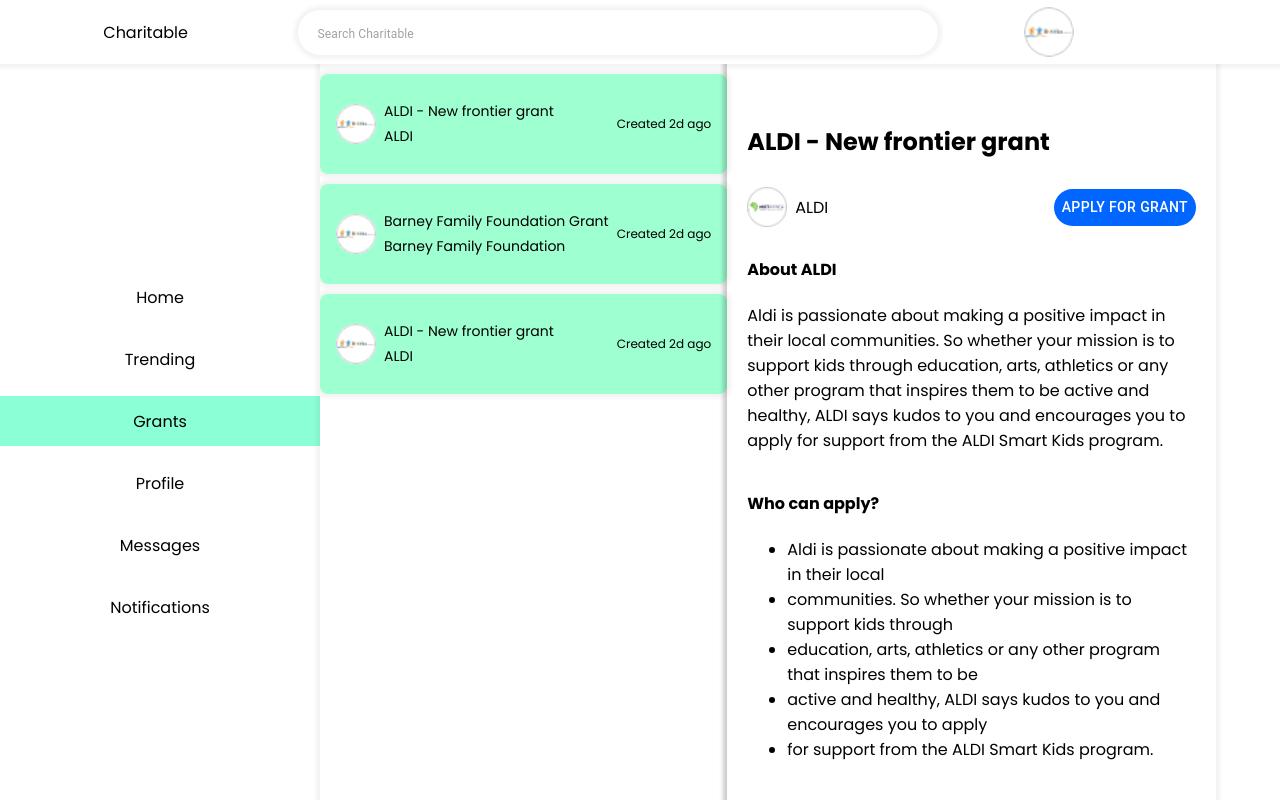
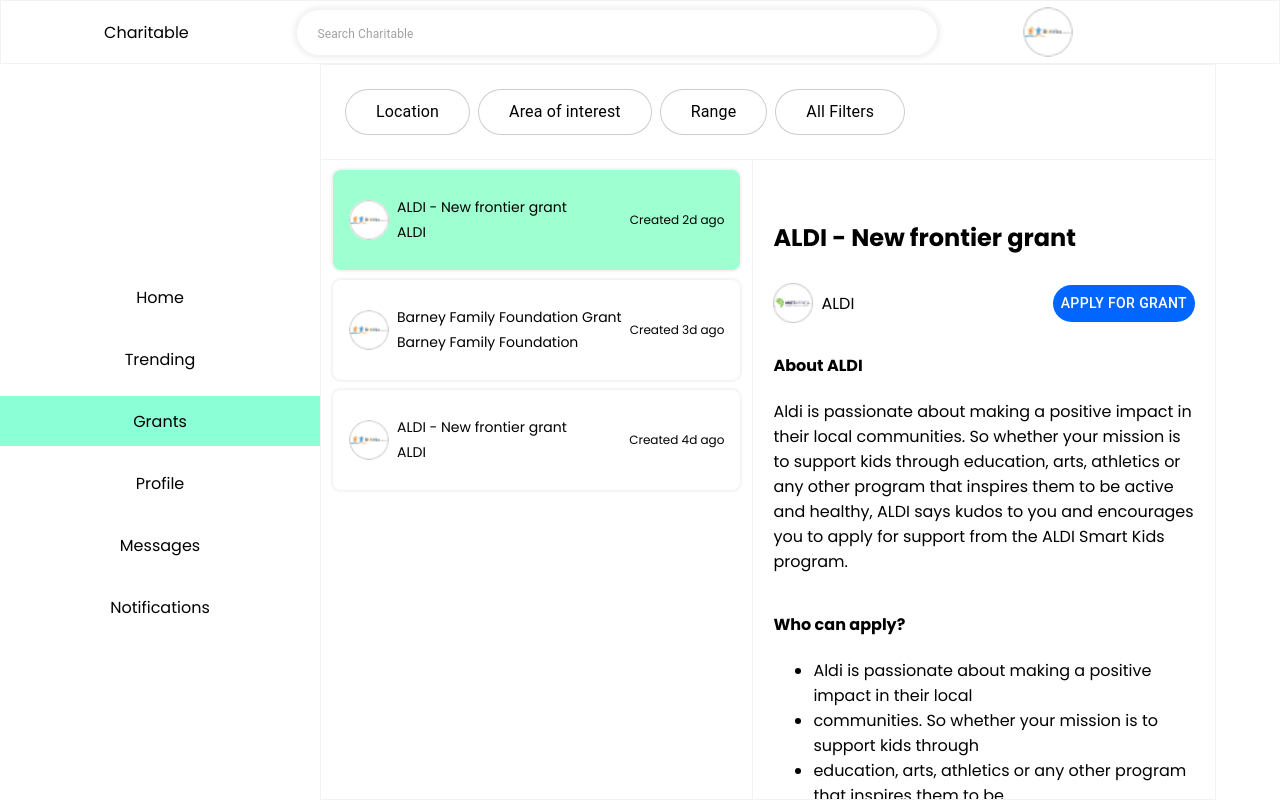
Before and after one commit to zweistein1326/FindNFund, a Next.js app: page /grants in a window 1280 px wide. Built offline with nearby package versions, Linux system fonts and the light colour scheme.

Commit message:
:lipstick: Improve styles

```diff
--- a/components/feed/centerNav.tsx
+++ b/components/feed/centerNav.tsx
@@ -1,6 +1,6 @@
 const CenterNav = ({ children, maxWidth }: any) => {
     return (
-        <div style={{ maxHeight: '100vh', maxWidth: maxWidth, flex:1, overflowY:'scroll', overflowX:'hidden', display:'flex', flexDirection:'column', alignItems:'center', justifyContent:'flex-start', boxShadow:'0px 0px 4px 4px rgba(0,0,0,0.05)'}}>
+        <div style={{ maxHeight: '100vh', maxWidth: maxWidth, flex:1, overflowY:'scroll', overflowX:'hidden', display:'flex', flexDirection:'column', alignItems:'center', justifyContent:'flex-start', border:'0.2px solid rgba(0,0,0,0.05)'}}>
             {children}
         </div>
     )
--- /dev/null
+++ b/components/grants/filters.tsx
@@ -0,0 +1,15 @@
+import { Typography } from "@mui/material";
+
+const GrantFilters = () => {
+    const searchFIelds = ['Location', 'Area of interest', 'Range', 'All Filters'];
+    // TODO: Onclick area of work, show list of options of areas of work and have multi select
+    // TODO: Show suggestive options for location
+    return (
+        <div>
+            <div style={{display:'flex', flexDirection:'row', alignItems:'center', margin:20}}>
+                {searchFIelds.map((field, index) => <div key={index} style={{ padding: '10px 30px', margin: '4px', backgroundColor: '#FFF', border: '1px solid rgba(0,0,0,0.2)', borderRadius: 30 }}><Typography>{field}</Typography></div>)}
+            </div>
+        </div>
+    )
+}
+export default GrantFilters;
--- a/components/grants/info.tsx
+++ b/components/grants/info.tsx
@@ -4,7 +4,7 @@
 const GrantInfo = ({ selectedGrant }: any) => {
     if (selectedGrant) {
         return (
-            <div style={{flex:1, boxShadow:'0px 0px 4px 4px rgba(0,0,0,0.2)', padding:'40px 20px', display:'flex', flexDirection:'column', justifyContent:'flex-start', height:'100%'}} >
+            <div style={{flex:1, padding:'40px 20px', display:'flex', flexDirection:'column', justifyContent:'flex-start', height:'100%'}} >
                 <h2>{selectedGrant.title}</h2>
                 <div style={{display:'flex', flexDirection:'row', alignItems:'center', justifyContent:'space-between'}}>
                     <div style={{display:'flex', flexDirection:'row', alignItems:'center'}}>
--- a/components/grants/list.tsx
+++ b/components/grants/list.tsx
@@ -1,11 +1,12 @@
 import GrantTile from "./tile";
 
-const GrantList = ({grants, selectGrant}:any) => {
+const GrantList = ({grants, selectGrant, selectedGrant}:any) => {
     return (
-        <div style={{minWidth:'20vw'}}>
+        <div style={{minWidth:'20vw', borderRight:'0.2px solid rgba(0,0,0,0.05)', padding:'0 12px'}}>
             {grants.map((grant: any, index: number) => {
+                console.log(grant, selectedGrant)
                 return (
-                    <GrantTile grant={grant} key={index} selectGrant={() => { selectGrant(grant) }} />
+                    <GrantTile grant={grant} isSelected={selectedGrant.id == grant.id} key={index} selectGrant={() => { selectGrant(grant) }} />
                 )
             })}
         </div>
--- a/components/grants/tile.tsx
+++ b/components/grants/tile.tsx
@@ -1,15 +1,9 @@
 import { users } from "../../dummydata/users";
 
-const GrantTile = ({ grant, selectGrant}: any) => {
-
-    const randomTime = () => {
-        const rand_num = Math.random();
-        const rand_time = rand_num * 100;
-        return Math.floor(rand_time);
-    }
+const GrantTile = ({ grant, selectGrant, isSelected}: any) => {
 
     return (
-        <div style={{ width: '100%', height: '100px', background: 'rgba(30, 255, 147, 0.43)', boxShadow:'0px 0px 4px 4px rgba(0,0,0,0.05)', margin: "10px 0", display:'flex', flexDirection:'row', alignItems:'center', borderRadius:8, padding:'0px 16px'}} onClick={selectGrant}>
+        <div style={{ width: '100%', height: '100px', background: isSelected ? 'rgba(30, 255, 147, 0.43)' : '#FFF', boxShadow:'0px 0px 2px 2px rgba(0,0,0,0.05)', margin: "10px 0", display:'flex', flexDirection:'row', alignItems:'center', borderRadius:8, padding:'0px 16px', cursor:'pointer'}} onClick={selectGrant}>
             <img src={users[0].profile_image_url} style={{ height: 40, width: 40, borderRadius: 40, backgroundColor: '#FFF' }} />
             <div>
                 <p style={{fontSize:14, margin:'4px 8px'}}>{grant.title}</p>
--- a/components/header/index.tsx
+++ b/components/header/index.tsx
@@ -17,7 +17,7 @@
 
 const HeaderDesktop = () => {
     return (
-        <div style={{ position: 'fixed', display: 'flex', flexDirection: 'row', height: '8vh', width: '100vw', top: 0, alignItems: 'center', justifyContent: 'space-between', boxShadow:'0px 0px 4px 4px rgba(0,0,0,0.05)', backgroundColor:'white', borderBottomLeftRadius:  0, borderBottomRightRadius: 0, zIndex:99999999}}>
+        <div style={{ position: 'fixed', display: 'flex', flexDirection: 'row', height: '8vh', width: '100vw', top: 0, alignItems: 'center', justifyContent: 'space-between', border:'0.2px solid rgba(0,0,0,0.05)', backgroundColor:'white', borderBottomLeftRadius:  0, borderBottomRightRadius: 0, zIndex:99999999}}>
             <Link href="/feed" style={{width:'16.5%', textAlign:'center'}}>
                 <p style={{ paddingLeft: '80px' }}>Charitable</p>
             </Link>
@@ -33,7 +33,7 @@
 const HeaderMobile = () => {
     const [isMenuVisible, setIsMenuVisible] = useState(false);
     return (
-        <div style={{ position: 'fixed', display: 'flex', flexDirection: 'row', height: '8vh', width: '100vw', top: 0, alignItems: 'center', justifyContent: 'space-around', boxShadow: '0px 0px 4px 4px rgba(0,0,0,0.05)', backgroundColor: 'white', borderBottomLeftRadius: 0, borderBottomRightRadius: 0, zIndex: 99999999 }}>
+        <div style={{ position: 'fixed', display: 'flex', flexDirection: 'row', height: '8vh', width: '100vw', top: 0, alignItems: 'center', justifyContent: 'space-around', border: '0.2px solid rgba(0,0,0,0.05)', backgroundColor: 'white', borderBottomLeftRadius: 0, borderBottomRightRadius: 0, zIndex: 99999999 }}>
             <Searchbar width='80vw'/>
             <Menu style={{marginRight:'12px'}} onClick={() => {setIsMenuVisible(true)}} />
             {isMenuVisible ?
--- a/pages/grants.tsx
+++ b/pages/grants.tsx
@@ -4,12 +4,14 @@
 import GrantList from '../components/grants/list';
 import GrantInfo from '../components/grants/info';
 import { useState } from 'react';
+import GrantFilters from '../components/grants/filters';
 
 // TODO: Add filter by location and industry filters
 
 const FeedPage = () => {
     const grants = [
         {
+            id:'1',
             title: 'ALDI - New frontier grant',
             organization: 'ALDI',
             range: 'USD100-500',
@@ -24,10 +26,11 @@
                 ]
         },
         {
+            id:'2',
             title: 'Barney Family Foundation Grant',
             organization: 'Barney Family Foundation',
             range: 'USD500-50000',
-            created:'2d ago',
+            created:'3d ago',
             organizationAbout: 'Aldi is passionate about making a positive impact in their local communities. So whether your mission is to support kids through education, arts, athletics or any other program that inspires them to be active and healthy, ALDI says kudos to you and encourages you to apply for support from the ALDI Smart Kids program.',
             eligible: [
                 'Aldi is passionate about making a positive impact in their local',
@@ -38,10 +41,11 @@
                 ]
         },
         {
+            id:'3',
             title: 'ALDI - New frontier grant',
             organization: 'ALDI',
             range: 'USD100-500',
-            created:'2d ago',
+            created:'4d ago',
             organizationAbout: 'Aldi is passionate about making a positive impact in their local communities. So whether your mission is to support kids through education, arts, athletics or any other program that inspires them to be active and healthy, ALDI says kudos to you and encourages you to apply for support from the ALDI Smart Kids program.',
             eligible: [
                 'Aldi is passionate about making a positive impact in their local',
@@ -55,9 +59,12 @@
     const [selectedGrant, selectGrant] = useState(grants[0]);
   return (
         <Container rightNav={false}>
-            <div style={{width:'100%', display:'flex', flexDirection:'row', height:'100%', justifyContent:'space-between', paddingRight:0}}>
-                <GrantList grants={grants} selectGrant={selectGrant} />
-                <GrantInfo selectedGrant={selectedGrant} />
+          <div style={{ width: '100%', display: 'flex', flexDirection: 'column', height: '100%', justifyContent: 'flex-start', paddingRight: 0 }}>
+                    <GrantFilters/>
+                <div style={{display:'flex', flexDirection:'row',  borderTop:'0.2px solid rgba(0,0,0,0.05)', height:'100%'}}>
+                    <GrantList grants={grants} selectedGrant={selectedGrant} selectGrant={selectGrant} />
+                    <GrantInfo selectedGrant={selectedGrant} />
+                </div>
             </div>
         </Container>
   )
--- a/pages/register.tsx
+++ b/pages/register.tsx
@@ -19,7 +19,6 @@
                     <Link href="/login">Login</Link>
                 </div>
             </div>
-
         </div>
   )
 }
```
